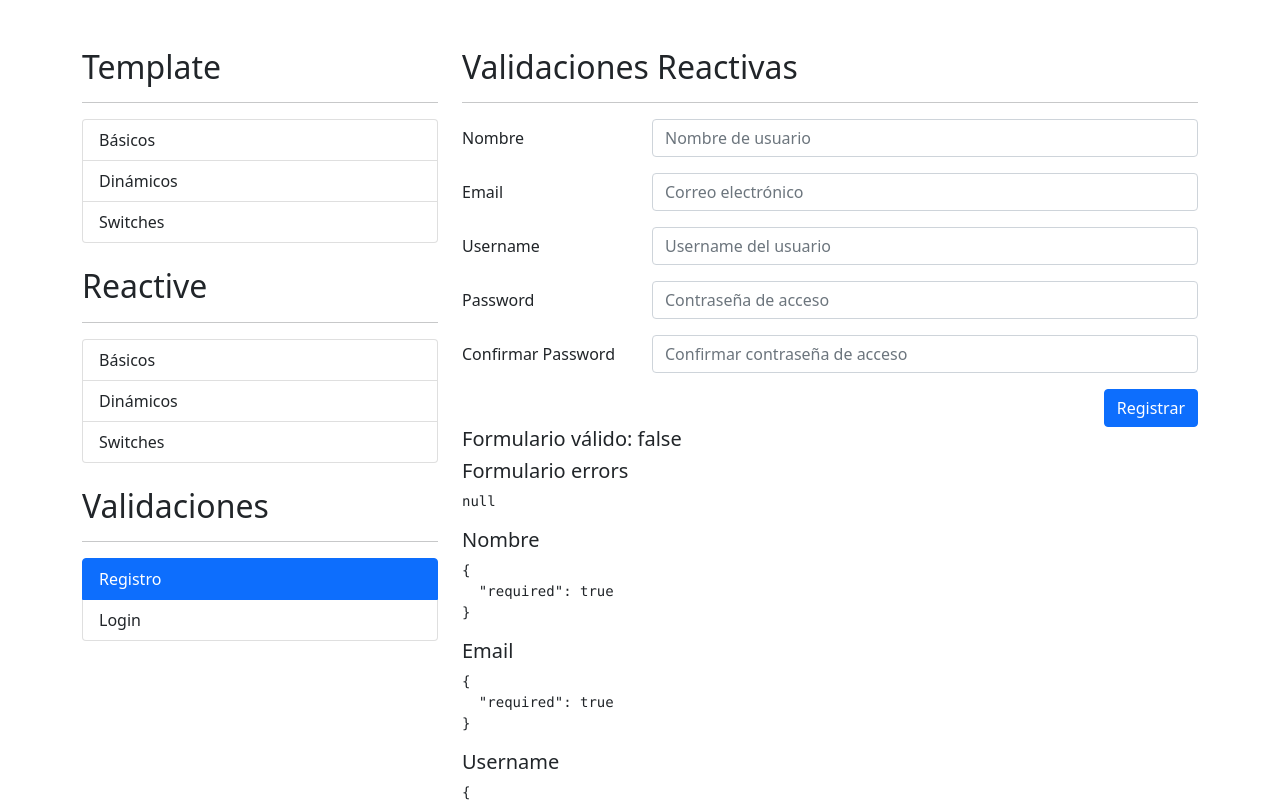
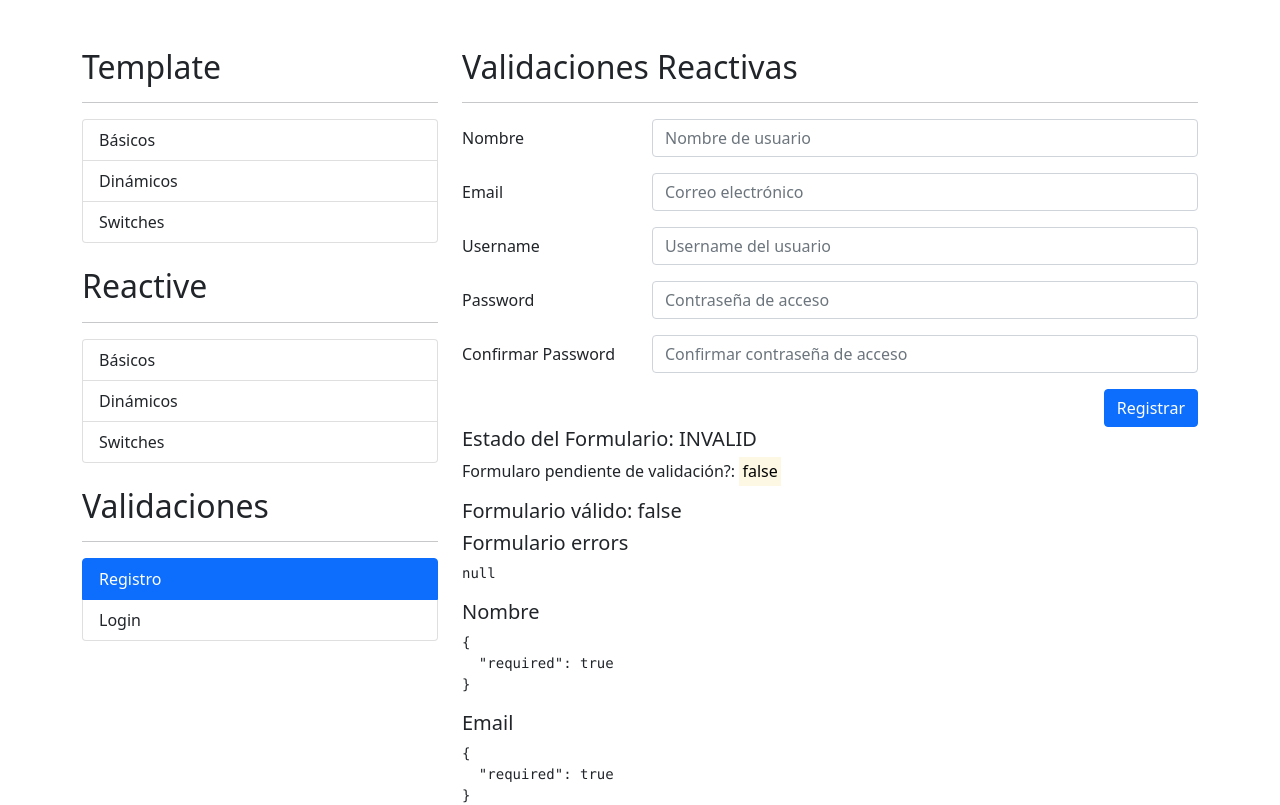
Before and after one commit to alexglzrys/angular-formularios, an Angular app: page /auth/registro in a window 1280 px wide. Shown: the top 805 px of the page. Built offline with nearby package versions, Linux system fonts and the light colour scheme.

Commit message:
estados de un formulario (validación)

```diff
--- a/src/app/auth/pages/registro/registro.component.html
+++ b/src/app/auth/pages/registro/registro.component.html
@@ -51,13 +51,23 @@
 
       <div class="row">
         <div class="col-sm-12">
-          <button class="btn btn-primary float-end" type="submit">Registrar</button>
+          <!-- Podemos deshabilitar el botón de envío mientras el estado de formularo este pendiente de validación
+
+            Esto es importante ya que podemos tener validaciones asincronas donde el server tarde en responder
+            Un formulario puede tener 3 estados: VÁLIDO, INVÁLIDO, PENDIENTE DE VALIDACIÓN
+
+          Ya que nos interesa enviar el posteo aunque la data este incorrecta para que nos muestre todos los mensajes de validación
+        en aquellos campos que tienen información invalida -->
+          <button class="btn btn-primary float-end" [disabled]="miFormulario.pending" type="submit">Registrar</button>
         </div>
       </div>
     </form>
   </div>
 </div>
 
+<!-- El estado de formulario puede estar en: valido, inválido, pendiente de validación -->
+<h5>Estado del Formulario: {{ miFormulario.status }}</h5>
+<p>Formularo pendiente de validación?: <mark>{{ miFormulario.pending }}</mark></p>
 <h5>Formulario válido: {{ miFormulario.valid }}</h5>
 <h5>Formulario errors</h5>
 <!-- También es posible definir errores a nivel global de formulario, por lo general es a nivel de control -->
--- a/src/app/shared/services/validators/email-validator.service.ts
+++ b/src/app/shared/services/validators/email-validator.service.ts
@@ -2,7 +2,7 @@ import { HttpClient } from '@angular/common/http';
 import { Injectable } from '@angular/core';
 import { AbstractControl, AsyncValidator, ValidationErrors } from '@angular/forms';
 import { Observable } from 'rxjs';
-import { map } from "rxjs/operators";
+import { delay, map } from "rxjs/operators";
 
 const API_URL = 'http://localhost:3000';
 
@@ -35,6 +35,8 @@ export class EmailValidatorService implements AsyncValidator {
 
 
     return this.http.get<any[]>(`${API_URL}/usuarios?q=${email}`).pipe(
+      // Simular un retraso de respuesta del servidor.
+      delay(3000),
       map(res => {
         // La respuesta en este caso es un arreglo, si esta vacío, el emil no existe (pasa validación), caso contrario, email existe (no se puede usar ese email, validación no pasa)
         return res.length ? { emailExiste: true } : null;
```
